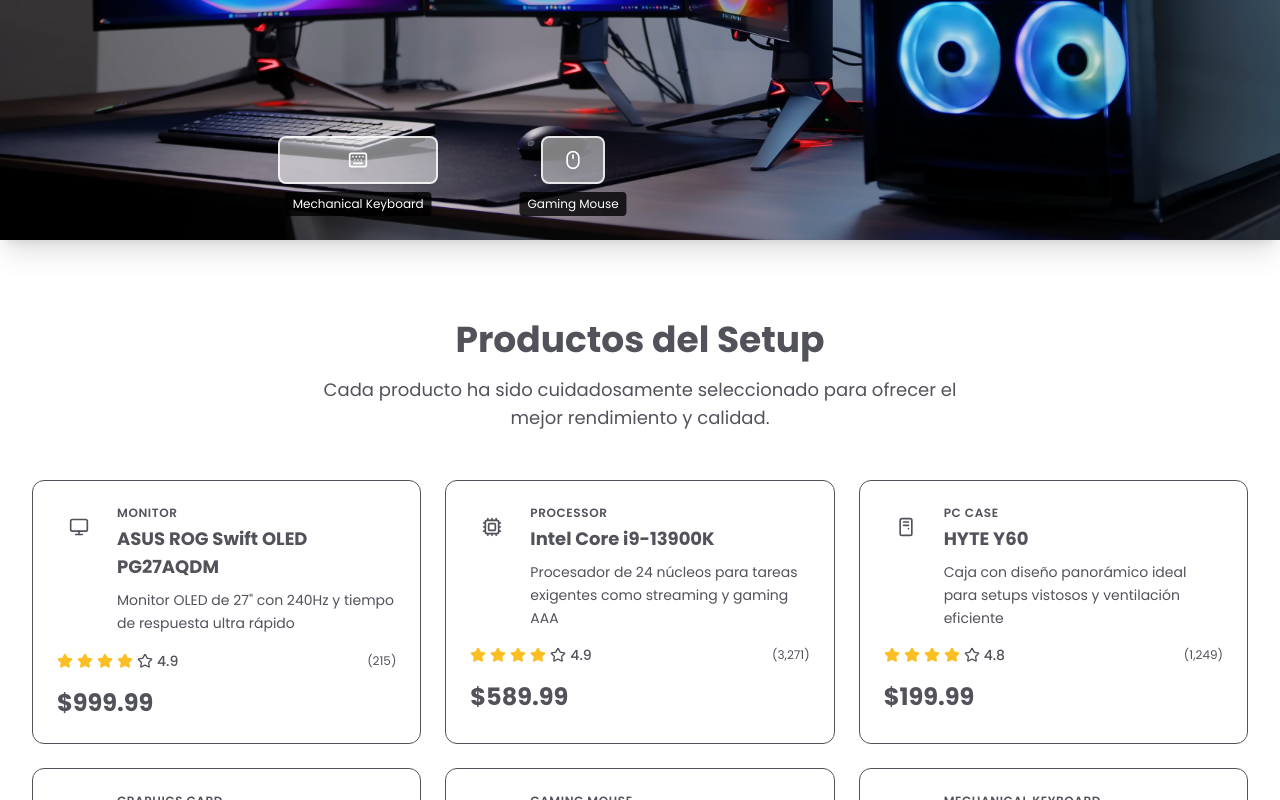
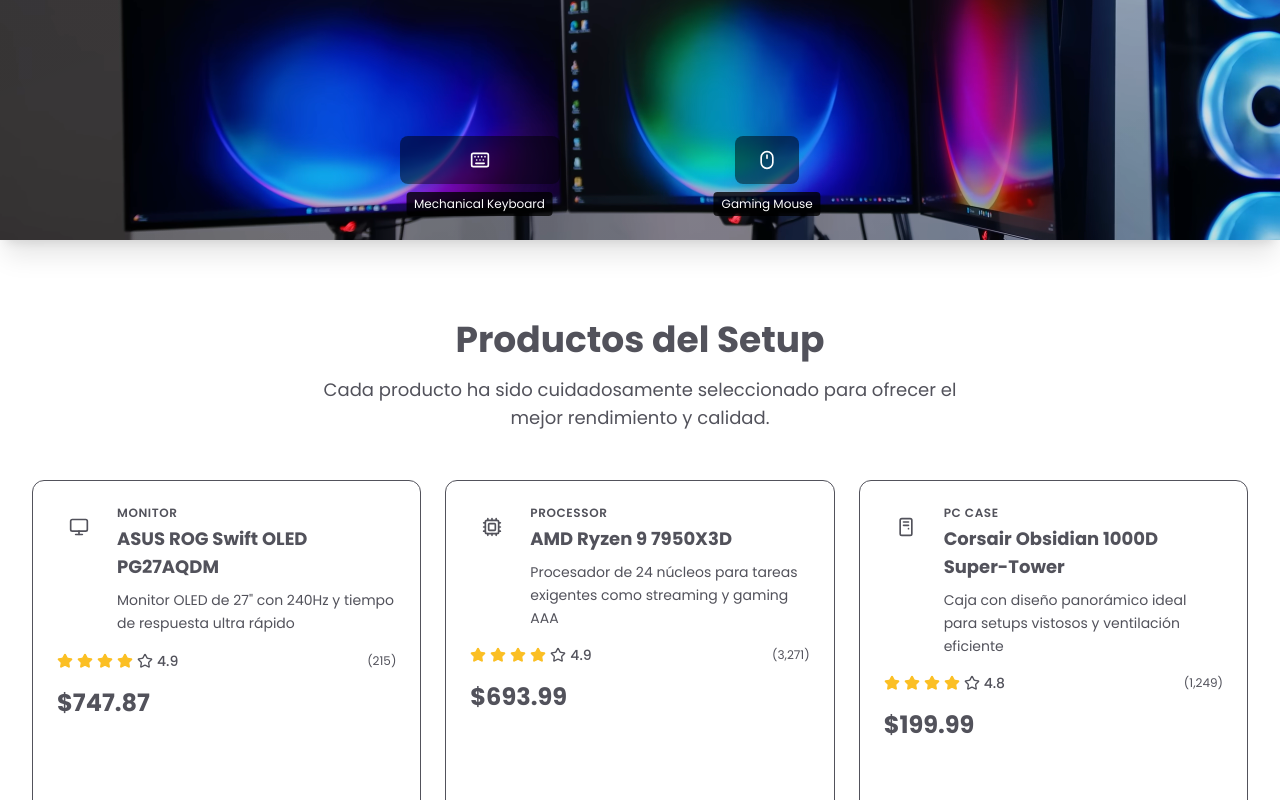
Before and after one commit to SirSantana/casas-prev, a Next.js app: page /afiliados in a window 1280 px wide. Shown: the part 560-1360 px from the top of the page. Built offline with nearby package versions, Linux system fonts and the light colour scheme.

Commit message:
PruebaVistaProdutos

```diff
--- a/app/components/Links/AfiliateComponent.js
+++ b/app/components/Links/AfiliateComponent.js
@@ -18,132 +18,17 @@ const GamingSetupAffiliate = () => {
     return () => window.removeEventListener('resize', checkMobile);
   }, []);
 
-  // Productos del setup con posiciones para desktop y mobile
-  // const products = [
-  //   {
-  //     id: 'monitor',
-  //     name: 'ASUS ROG Swift 27" 165Hz',
-  //     price: '$329.99',
-  //     originalPrice: '$399.99',
-  //     rating: 4.8,
-  //     reviews: 2847,
-  //     image: '/api/placeholder/200/150',
-  //     category: 'Monitor',
-  //     icon: Monitor,
-  //     amazonUrl: 'https://amazon.com/your-affiliate-link-1',
-  //     position: {
-  //       desktop: { top: '15%', left: '40%' },
-  //       mobile: { top: '20%', left: '60%' }
-  //     },
-  //     hotspotSize: 'w-32 h-20',
-  //     description: 'Monitor gaming de alta frecuencia con tecnología G-SYNC',
-  //     zone: 0 // Centro-derecha
-  //   },
-  //   {
-  //     id: 'headphones',
-  //     name: 'SteelSeries Arctis 7P Wireless',
-  //     price: '$149.99',
-  //     originalPrice: '$179.99',
-  //     rating: 4.6,
-  //     reviews: 1523,
-  //     image: '/api/placeholder/200/150',
-  //     category: 'Headphones',
-  //     icon: Headphones,
-  //     amazonUrl: 'https://amazon.com/your-affiliate-link-2',
-  //     position: {
-  //       desktop: { top: '25%', left: '15%' },
-  //       mobile: { top: '15%', left: '25%' }
-  //     },
-  //     hotspotSize: 'w-24 h-16',
-  //     description: 'Auriculares inalámbricos con sonido surround 7.1',
-  //     zone: 0 // Izquierda
-  //   },
-  //   {
-  //     id: 'mouse',
-  //     name: 'Logitech G Pro X Superlight',
-  //     price: '$149.99',
-  //     rating: 4.7,
-  //     reviews: 3291,
-  //     image: '/api/placeholder/200/150',
-  //     category: 'Gaming Mouse',
-  //     icon: Mouse,
-  //     amazonUrl: 'https://amazon.com/your-affiliate-link-3',
-  //     position: {
-  //       desktop: { top: '65%', left: '55%' },
-  //       mobile: { top: '60%', left: '70%' }
-  //     },
-  //     hotspotSize: 'w-16 h-12',
-  //     description: 'Ratón ultra-ligero para gaming competitivo',
-  //     zone: 1 // Centro-derecha
-  //   },
-  //   {
-  //     id: 'keyboard',
-  //     name: 'Corsair K70 RGB MK.2',
-  //     price: '$169.99',
-  //     originalPrice: '$199.99',
-  //     rating: 4.5,
-  //     reviews: 4156,
-  //     image: '/api/placeholder/200/150',
-  //     category: 'Mechanical Keyboard',
-  //     icon: Keyboard,
-  //     amazonUrl: 'https://amazon.com/your-affiliate-link-4',
-  //     position: {
-  //       desktop: { top: '75%', left: '25%' },
-  //       mobile: { top: '75%', left: '40%' }
-  //     },
-  //     hotspotSize: 'w-40 h-12',
-  //     description: 'Teclado mecánico con switches Cherry MX y RGB',
-  //     zone: 1 // Centro
-  //   },
-  //   {
-  //     id: 'controller',
-  //     name: 'Xbox Wireless Controller',
-  //     price: '$59.99',
-  //     rating: 4.4,
-  //     reviews: 8932,
-  //     image: '/api/placeholder/200/150',
-  //     category: 'Controller',
-  //     icon: Gamepad2,
-  //     amazonUrl: 'https://amazon.com/your-affiliate-link-5',
-  //     position: {
-  //       desktop: { top: '60%', left: '75%' },
-  //       mobile: { top: '50%', left: '85%' }
-  //     },
-  //     hotspotSize: 'w-20 h-16',
-  //     description: 'Control inalámbrico con tecnología de baja latencia',
-  //     zone: 2 // Derecha
-  //   },
-  //   {
-  //     id: 'microphone',
-  //     name: 'Blue Yeti USB Microphone',
-  //     price: '$99.99',
-  //     originalPrice: '$129.99',
-  //     rating: 4.6,
-  //     reviews: 15247,
-  //     image: '/api/placeholder/200/150',
-  //     category: 'Microphone',
-  //     icon: Mic,
-  //     amazonUrl: 'https://amazon.com/your-affiliate-link-6',
-  //     position: {
-  //       desktop: { top: '35%', left: '75%' },
-  //       mobile: { top: '25%', left: '80%' }
-  //     },
-  //     hotspotSize: 'w-12 h-24',
-  //     description: 'Micrófono profesional USB con calidad de estudio',
-  //     zone: 2 // Derecha
-  //   }
-  // ];
   const products = [
     {
       id: 'monitor',
       name: 'ASUS ROG Swift OLED PG27AQDM',
-      price: '$999.99',
+      price: '$747.87',
       rating: 4.9,
       reviews: 215,
       image: '/api/placeholder/200/150',
       category: 'Monitor',
       icon: Monitor,
-      amazonUrl: 'https://amazon.com/your-affiliate-link-monitor',
+      amazonUrl: 'https://amzn.to/44ZPDV5',
       position: {
       desktop: { top: '55%', left: '45%' },
       mobile: { top: '55%', left: '40%' }
@@ -154,14 +39,14 @@ const GamingSetupAffiliate = () => {
     },
     {
     id: 'cpu',
-    name: 'Intel Core i9-13900K',
-    price: '$589.99',
+    name: 'AMD Ryzen 9 7950X3D',
+    price: '$693.99',
     rating: 4.9,
     reviews: 3271,
     image: '/api/placeholder/200/150',
     category: 'Processor',
     icon: Cpu,
-    amazonUrl: 'https://amazon.com/your-affiliate-link-cpu',
+    amazonUrl: 'https://amzn.to/3HhSZJc',
     position: {
       desktop: { top: '40%', left: '70%' },
       mobile: { top: '35%', left: '70%' }
@@ -172,14 +57,14 @@ const GamingSetupAffiliate = () => {
   },
   {
     id: 'case',
-    name: 'HYTE Y60',
+    name: 'Corsair Obsidian 1000D Super-Tower',
     price: '$199.99',
     rating: 4.8,
     reviews: 1249,
     image: '/api/placeholder/200/150',
     category: 'PC Case',
     icon: PcCase,
-    amazonUrl: 'https://amazon.com/your-affiliate-link-case',
+    amazonUrl: 'https://amzn.to/45xMJXQ',
      position: {
       desktop: { top: '25%', left: '60%' },
       mobile: { top: '20%', left: '65%' }
@@ -191,13 +76,13 @@ const GamingSetupAffiliate = () => {
     {
       id: 'gpu',
       name: 'ASUS ROG Strix GeForce RTX 4090 OC',
-      price: '$1,799.99',
+      price: '$730.99',
       rating: 4.8,
       reviews: 412,
       image: '/api/placeholder/200/150',
       category: 'Graphics Card',
       icon: Cpu,
-      amazonUrl: 'https://amazon.com/your-affiliate-link-gpu',
+      amazonUrl: 'https://amzn.to/45vPQQ1',
       position: {
       desktop: { top: '55%', left: '70%' },
       mobile: { top: '50%', left: '70%' }
@@ -209,13 +94,14 @@ const GamingSetupAffiliate = () => {
     {
       id: 'mouse',
       name: 'Logitech G PRO',
-      price: '$129.99',
+      price: '$60.99',
       rating: 4.7,
       reviews: 3291,
       image: '/api/placeholder/200/150',
       category: 'Gaming Mouse',
       icon: Mouse,
-      amazonUrl: 'https://amazon.com/your-affiliate-link-mouse',
+      amazonUrl: 'https://amzn.to/4mys4ZX',
+      amazonUrl2: 'https://amzn.to/4mxjHO5',
       position: {
       desktop: { top: '90%', left: '40%' },
       mobile: { top: '85%', left: '35%' }
@@ -233,7 +119,7 @@ const GamingSetupAffiliate = () => {
       image: '/api/placeholder/200/150',
       category: 'Mechanical Keyboard',
       icon: Keyboard,
-      amazonUrl: 'https://amazon.com/your-affiliate-link-keyboard',
+      amazonUrl: 'https://amzn.to/43AmDRz',
       position: {
       desktop: { top: '90%', left: '25%' },
       mobile: { top: '85%', left: '20%' }
@@ -245,13 +131,13 @@ const GamingSetupAffiliate = () => {
     {
       id: 'camera',
       name: 'Sony Alpha 6600',
-      price: '$1,398.00',
+      price: '$1,198.00',
       rating: 4.7,
       reviews: 978,
       image: '/api/placeholder/200/150',
       category: 'Camera',
       icon: Camera,
-      amazonUrl: 'https://amazon.com/your-affiliate-link-camera',
+      amazonUrl: 'https://amzn.to/4kLt633',
        position: {
       desktop: { top: '35%', left: '40%' },
       mobile: { top: '35%', left: '40%' }
@@ -260,8 +146,7 @@ const GamingSetupAffiliate = () => {
       description: 'Cámara mirrorless compacta para contenido profesional',
       zone: 2
     }
-  ];
-
+  ]
 
   // Zonas para navegación móvil
   const zones = [
@@ -339,13 +224,13 @@ const GamingSetupAffiliate = () => {
             {/* Zone Navigation for Mobile */}
             <div className="relative bg-gray-50 overflow-hidden shadow-xl" onMouseMove={handleMouseMove}>
       {/* Setup Image Container */}
-      <div className={`relative ${isMobile ? 'h-[80vh] overflow-x-auto' : 'h-[70vh] lg:h-screen'}`}>
+      <div className={`relative ${isMobile ? 'h-[90vh] overflow-x-auto' : 'h-[70vh] lg:h-screen'}`}>
   {/* Este div es el que crecerá según el ancho natural de la imagen */}
   <div className="relative h-full w-max">
     <img
       src="/setupxokas1.png"
       alt="Mi Setup Gamer"
-      className="h-full w-auto"
+      className={`${isMobile ? 'w-auto h-full' : ''}`}
       onError={(e) => {
         e.target.style.display = 'none';
         e.target.nextSibling.style.display = 'flex';
@@ -386,16 +271,16 @@ const GamingSetupAffiliate = () => {
                         >
                           <div className="relative w-full h-full">
                             {/* Hotspot traslúcido */}
-                            {/* <div className="absolute inset-0 bg-black/50 backdrop-blur-[8px] rounded-lg group-hover:bg-black/60 group-active:scale-95 transition-all duration-300 shadow-xl group-hover:shadow-2xl">
+                            <div className="absolute inset-0 bg-black/50 backdrop-blur-[8px] rounded-lg group-hover:bg-black/60 group-active:scale-95 transition-all duration-300 shadow-xl group-hover:shadow-2xl">
   <div className="flex items-center justify-center h-full">
     <IconComponent className="w-5 h-5 text-white drop-shadow-lg group-hover:scale-110 transition-transform duration-300" />
   </div>
-</div> */}
-                            <div className="absolute inset-0 bg-white/50 backdrop-blur-[8px] rounded-lg border-2 border-white/80 group-hover:border-white/95 group-hover:bg-white/60 group-active:scale-95 transition-all duration-300 shadow-xl group-hover:shadow-2xl">
+</div>
+                            {/* <div className="absolute inset-0 bg-white/50 backdrop-blur-[8px] rounded-lg border-2 border-white/80 group-hover:border-white/95 group-hover:bg-white/60 group-active:scale-95 transition-all duration-300 shadow-xl group-hover:shadow-2xl">
                               <div className="flex items-center justify-center h-full">
                                 <IconComponent className="w-5 h-5  text-white drop-shadow-lg group-hover:scale-110 transition-transform duration-300" />
                               </div>
-                            </div>
+                            </div> */}
                             {/* Efecto de pulso */}
 
                             {/* Número del producto */}
@@ -482,18 +367,19 @@ const GamingSetupAffiliate = () => {
                   </div>
                 </div>
 
-                {/* {isMobile && (
+                {isMobile && (
                   <button
                     onClick={(e) => {
                       e.stopPropagation();
                       window.open(hoveredProduct.amazonUrl, '_blank');
                     }}
-                    className="w-full bg-gray-900 text-white font-semibold py-3 px-4 rounded-lg hover:bg-gray-800 transition-colors duration-200 flex items-center justify-center space-x-2"
+                    style={{backgroundColor: '#373737'}}
+                    className="w-full  text-white  py-3 px-4 rounded-lg hover:bg-gray-800 transition-colors duration-200 flex items-center justify-center space-x-2"
                   >
                     <span>Ver en Amazon</span>
                     <ExternalLink className="w-4 h-4" />
                   </button>
-                )} */}
+                )}
               </div>
 
             </div>
@@ -561,13 +447,13 @@ const GamingSetupAffiliate = () => {
                         )}
                       </div>
 
-                      {/* <button
+                      <button
                         onClick={() => window.open(product.amazonUrl, '_blank')}
                         className="w-full bg-gray-900 text-white font-semibold py-3 px-4 rounded-lg hover:bg-gray-800 active:bg-gray-950 transition-colors duration-200 flex items-center justify-center space-x-2 group touch-manipulation"
                       >
                         <span>Ver en Amazon</span>
                         <ChevronRight className="w-4 h-4 group-hover:translate-x-1 transition-transform duration-200" />
-                      </button> */}
+                      </button>
                     </div>
                   </div>
                 );
```
Also changed, not shown: app/afiliados/page.js (+129 -1 lines).
